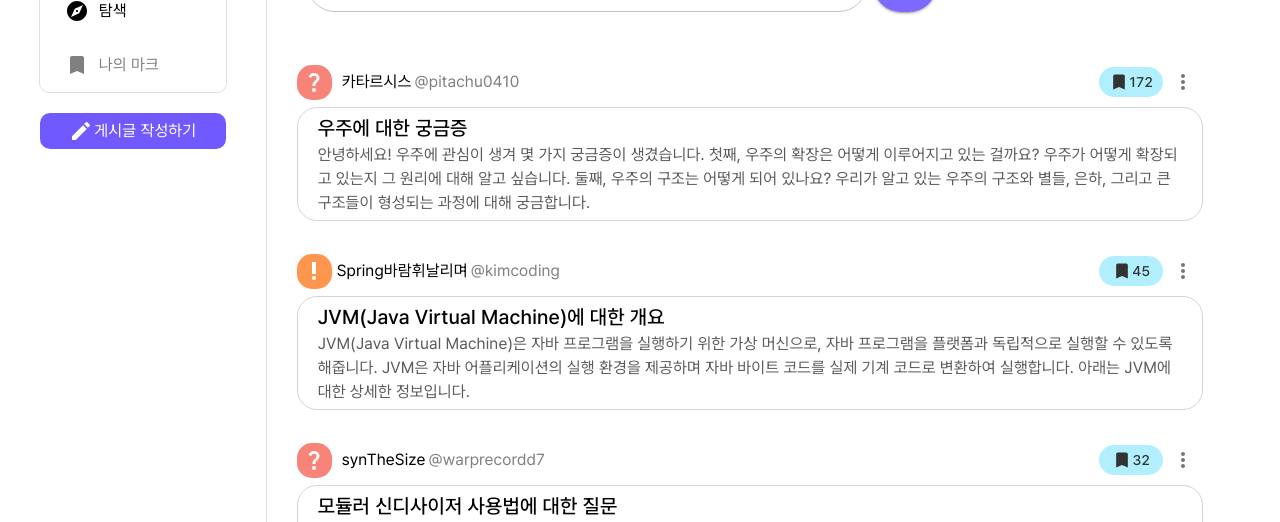
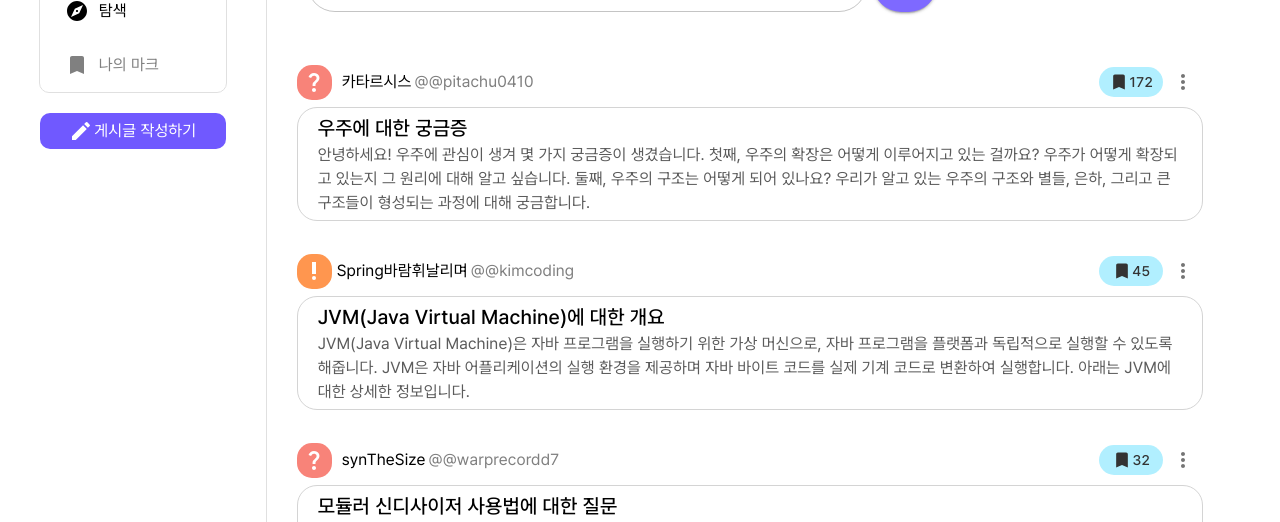
Before and after one commit to parkblo/insight-hubble-front, a React (Create React App) app: page /discover in a window 1280 px wide. Shown: the part 233-755 px from the top of the page. Built offline with nearby package versions, Linux system fonts and the light colour scheme; no server answers.

Commit message:
🐛 fix: 기존 유저 아이디 데이터를 '@name'으로 받던 부분 수정

```diff
--- a/src/components/PostItem/PostHeader.tsx
+++ b/src/components/PostItem/PostHeader.tsx
@@ -124,7 +124,7 @@ function PostHeader(postObject: any) {
         <Typography sx={styles.userName}>
           {postObject.item.user_name}
         </Typography>
-        <Typography sx={styles.userId}>{postObject.item.user_id}</Typography>
+        <Typography sx={styles.userId}>@{postObject.item.user_id}</Typography>
       </Box>
       <Box sx={styles.header.options}>
         <Button sx={styles.header.options.bookmark} onClick={handleBookmark}>
```
